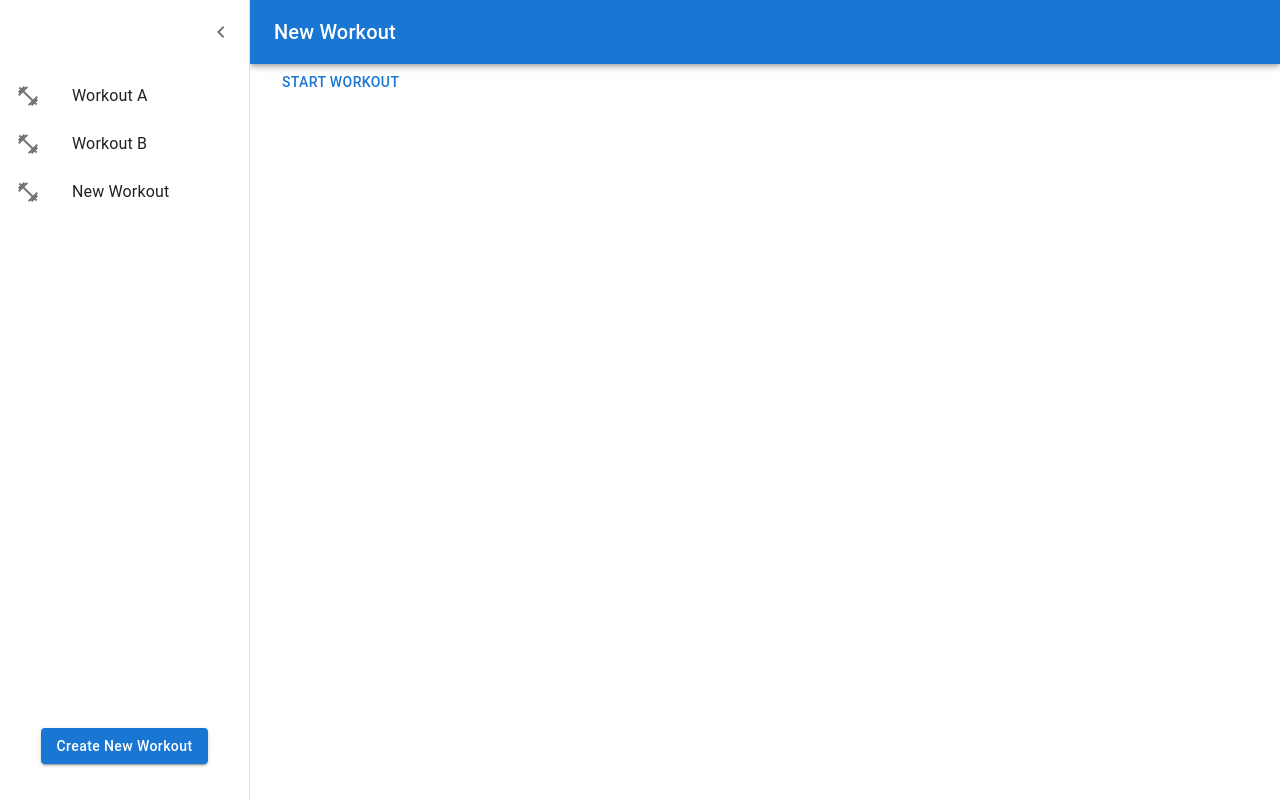
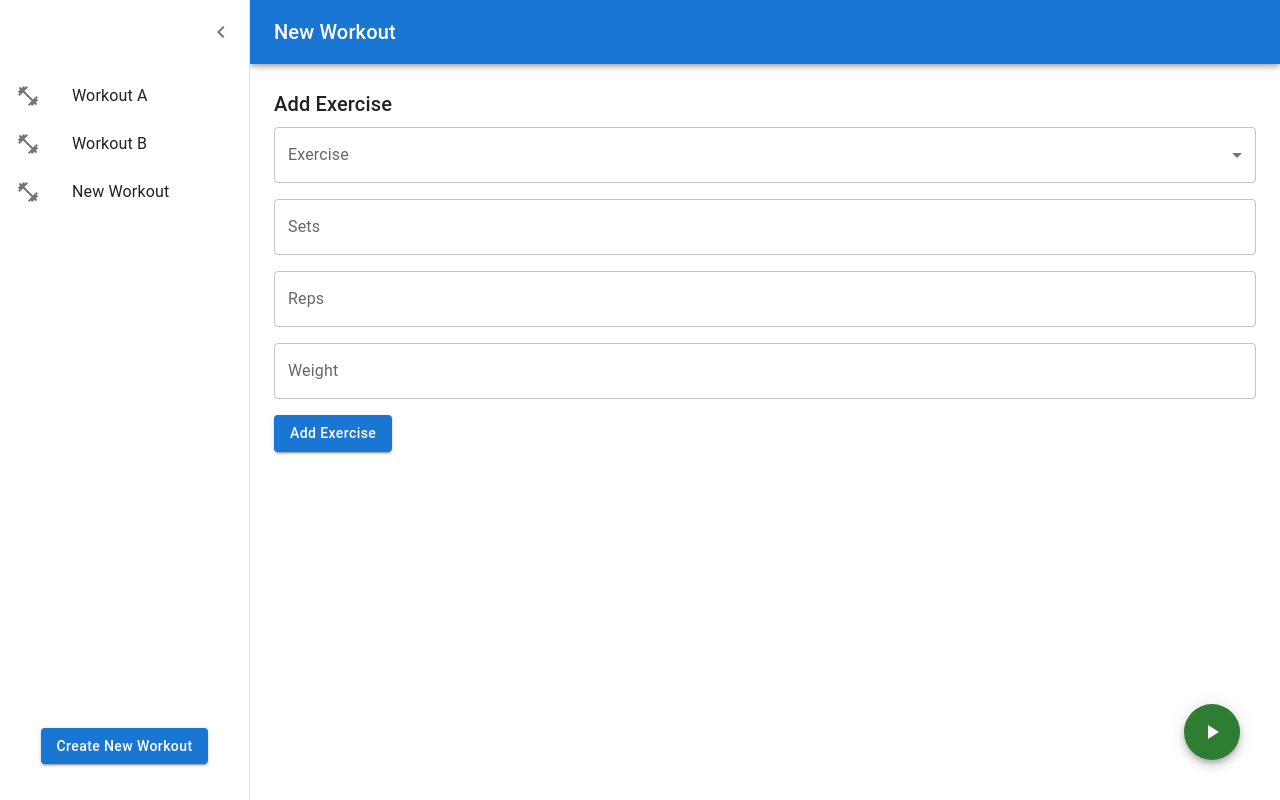
Before and after one commit to hudson-pierce/nextjs-todo-app, a Next.js app: page /workouts in a window 1280 px wide. Both pictures are taken after a click on the button "Create New Workout". Built offline with nearby package versions, Linux system fonts and the light colour scheme.

Commit message:
Add start workout button and new workout form

```diff
--- /dev/null
+++ b/components/workouts/NewWorkoutForm.js
@@ -0,0 +1,114 @@
+import React, { useState } from 'react';
+import Box from '@mui/material/Box';
+import Typography from '@mui/material/Typography';
+import FormControl from '@mui/material/FormControl';
+import InputLabel from '@mui/material/InputLabel';
+import Select from '@mui/material/Select';
+import TextField from '@mui/material/TextField';
+import Button from '@mui/material/Button';
+import MenuItem from '@mui/material/MenuItem';
+
+const NewWorkoutForm = ({ exercises, addExercise }) => {
+  let id = 0;
+  const [selectedExercise, setSelectedExercise] = useState('');
+  const [sets, setSets] = useState('');
+  const [reps, setReps] = useState('');
+  const [weight, setWeight] = useState('');
+
+  const handleExerciseChange = (event) => {
+    setSelectedExercise(event.target.value);
+  };
+
+  const handleSetsChange = (event) => {
+    setSets(event.target.value);
+  };
+
+  const handleRepsChange = (event) => {
+    setReps(event.target.value);
+  };
+
+  const handleWeightChange = (event) => {
+    setWeight(event.target.value);
+  };
+
+  const handleSubmit = (event) => {
+    event.preventDefault();
+
+    if (!selectedExercise || !sets || !reps || !weight) {
+      return;
+    }
+
+    const newExercise = {
+      id: id++,
+      name: selectedExercise,
+      sets: parseInt(sets),
+      reps: parseInt(reps),
+      weight: parseInt(weight),
+    };
+
+    addExercise(newExercise);
+
+    setSelectedExercise('');
+    setSets('');
+    setReps('');
+    setWeight('');
+  };
+
+  return (
+    <Box>
+      <Typography variant="h6" gutterBottom>
+        Add Exercise
+      </Typography>
+      <form onSubmit={handleSubmit}>
+        <FormControl variant="outlined" fullWidth sx={{ mb: 2 }}>
+          <InputLabel id="exercise-label">Exercise</InputLabel>
+          <Select
+            labelId="exercise-label"
+            id="exercise"
+            value={selectedExercise}
+            onChange={handleExerciseChange}
+            label="Exercise"
+          >
+            {exercises.map((exercise) => (
+              <MenuItem key={exercise} value={exercise}>
+                {exercise}
+              </MenuItem>
+            ))}
+          </Select>
+        </FormControl>
+        <TextField
+          type="number"
+          label="Sets"
+          value={sets}
+          onChange={handleSetsChange}
+          variant="outlined"
+          fullWidth
+          sx={{ mb: 2 }}
+        />
+        <TextField
+          type="number"
+          label="Reps"
+          value={reps}
+          onChange={handleRepsChange}
+          variant="outlined"
+          fullWidth
+          sx={{ mb: 2 }}
+        />
+        <TextField
+          type="number"
+          label="Weight"
+          value={weight}
+          onChange={handleWeightChange}
+          variant="outlined"
+          fullWidth
+          sx={{ mb: 2 }}
+        />
+        <Button type="submit" variant="contained" color="primary" sx={{textTransform: 'none'}}>
+          Add Exercise
+        </Button>
+      </form>
+    </Box>
+  );
+};
+
+export default NewWorkoutForm;
--- a/components/workouts/WorkoutDetails.js
+++ b/components/workouts/WorkoutDetails.js
@@ -24,7 +24,6 @@ export default function WorkoutDetails(props) {
                     </Grid>
                 ))}
             </Grid>
-            <Button>Start Workout</Button>
         </div>
     );
 }
--- a/pages/workouts.js
+++ b/pages/workouts.js
@@ -17,7 +17,10 @@ import ListItemIcon from '@mui/material/ListItemIcon';
 import ListItemText from '@mui/material/ListItemText';
 import FitnessCenterIcon from '@mui/icons-material/FitnessCenter';
 import Button from '@mui/material/Button';
+import PlayArrowIcon from '@mui/icons-material/PlayArrow';
+import Fab from '@mui/material/Fab';
 import WorkoutDetails from '../components/workouts/WorkoutDetails';
+import NewWorkoutForm from '../components/workouts/NewWorkoutForm';
 
 // Dummy data (will be replaced with data from DB)
 const EXERCISES = [
@@ -146,6 +149,7 @@ export default function PersistentDrawerLeft() {
   const [open, setOpen] = useState(true);
   const [workouts, setWorkouts] = useState(WORKOUTS);
   const [selectedWorkout, setSelectedWorkout] = useState(workouts[0]);
+  const [newWorkoutMode, setNewWorkoutMode] = useState(false);
 
   useEffect(() => {
     console.log(selectedWorkout);
@@ -158,12 +162,17 @@ export default function PersistentDrawerLeft() {
   const createNewWorkout = () => {
     const newWorkout = {
       name: 'New Workout',
-      id: 'new',
+      id: 1,
       exercises: []
     };
+    setNewWorkoutMode(true);
     setWorkouts([...workouts, newWorkout]);
     setSelectedWorkout(newWorkout);
-  }
+  };
+
+  const startWorkout = () => {
+    console.log('Start workout');
+  };
 
   const handleDrawerOpen = () => {
     setOpen(true);
@@ -227,13 +236,22 @@ export default function PersistentDrawerLeft() {
             ))}
           </List>
         </div>
-        <div style={{   display: 'flex', justifyContent: 'center', marginBottom: '20px',}}>
+        <div style={{display: 'flex', justifyContent: 'center', marginBottom: '20px'}}>
           <Button variant="contained" color="primary" onClick={createNewWorkout} sx={{ margin: 2, textTransform: 'none' }}>Create New Workout</Button>
         </div>
       </Drawer>
       <Main open={open}>
         <DrawerHeader />
-        <WorkoutDetails workout={selectedWorkout}></WorkoutDetails>
+        {
+          newWorkoutMode
+          ?
+            <NewWorkoutForm exercises={EXERCISES} addExercise={(exercise) => console.log(exercise)}/>
+          :
+            <WorkoutDetails workout={selectedWorkout}/>
+        }
+        <Fab color="success" aria-label="add" style={{position: 'fixed', bottom: '40px', right: '40px'}} onClick={startWorkout}>
+          <PlayArrowIcon/>
+        </Fab>
       </Main>
     </Box>
   );
```
